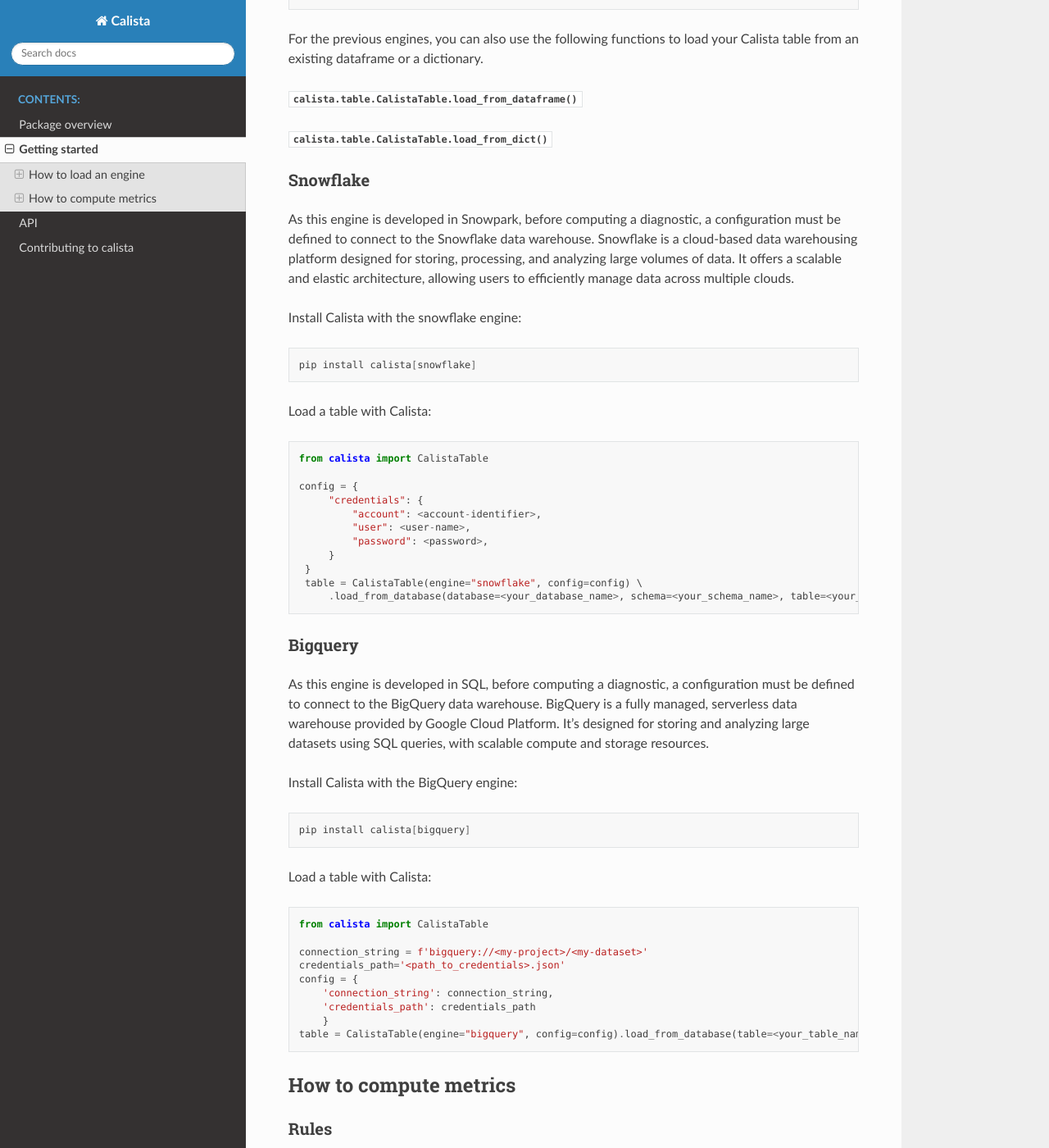
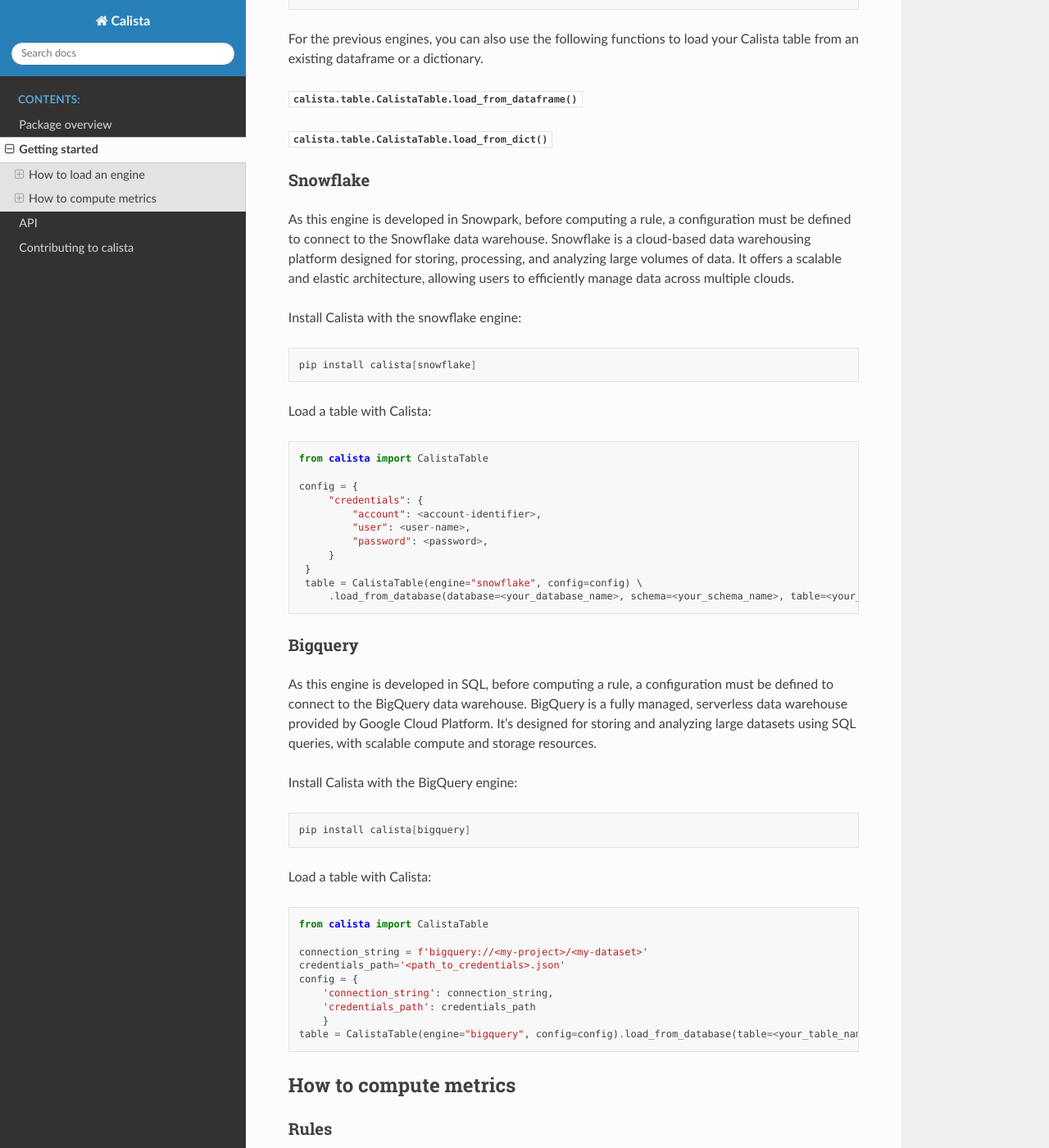
Before and after one commit to Aubay-Data-AI/calista, a Sphinx documentation site: the page built from docs/getting_started.rst, in a window 1280 px wide and 1400 px high, scrolled down 1742 px. Shown: the whole window at 82% size. Built offline with Sphinx 7.4.7 and the Read the Docs theme 2.0.0, drawn with Linux system fonts in a browser that asks for light colours.

Commit message:
remove diagnostic in readme

```diff
--- a/docs/getting_started.rst
+++ b/docs/getting_started.rst
@@ -94,7 +94,7 @@ from an existing dataframe or a dictionary.
 Snowflake
 ^^^^^^^^^
 
-As this engine is developed in Snowpark, before computing a diagnostic, a configuration must be defined to connect to the Snowflake data warehouse.
+As this engine is developed in Snowpark, before computing a rule, a configuration must be defined to connect to the Snowflake data warehouse.
 Snowflake is a cloud-based data warehousing platform designed for storing, processing, and analyzing large volumes of data. It offers a scalable and elastic architecture, allowing users to efficiently manage data across multiple clouds.
 
 Install Calista with the snowflake engine:
@@ -123,7 +123,7 @@ Load a table with Calista:
 Bigquery
 ^^^^^^^^
 
-As this engine is developed in SQL, before computing a diagnostic, a configuration must be defined to connect to the BigQuery data warehouse.
+As this engine is developed in SQL, before computing a rule, a configuration must be defined to connect to the BigQuery data warehouse.
 BigQuery is a fully managed, serverless data warehouse provided by Google Cloud Platform. It's designed for storing and analyzing large datasets using SQL queries, with scalable compute and storage resources.
 
 Install Calista with the BigQuery engine:
```
Also changed, not shown: README.md (+1 -3 lines).
